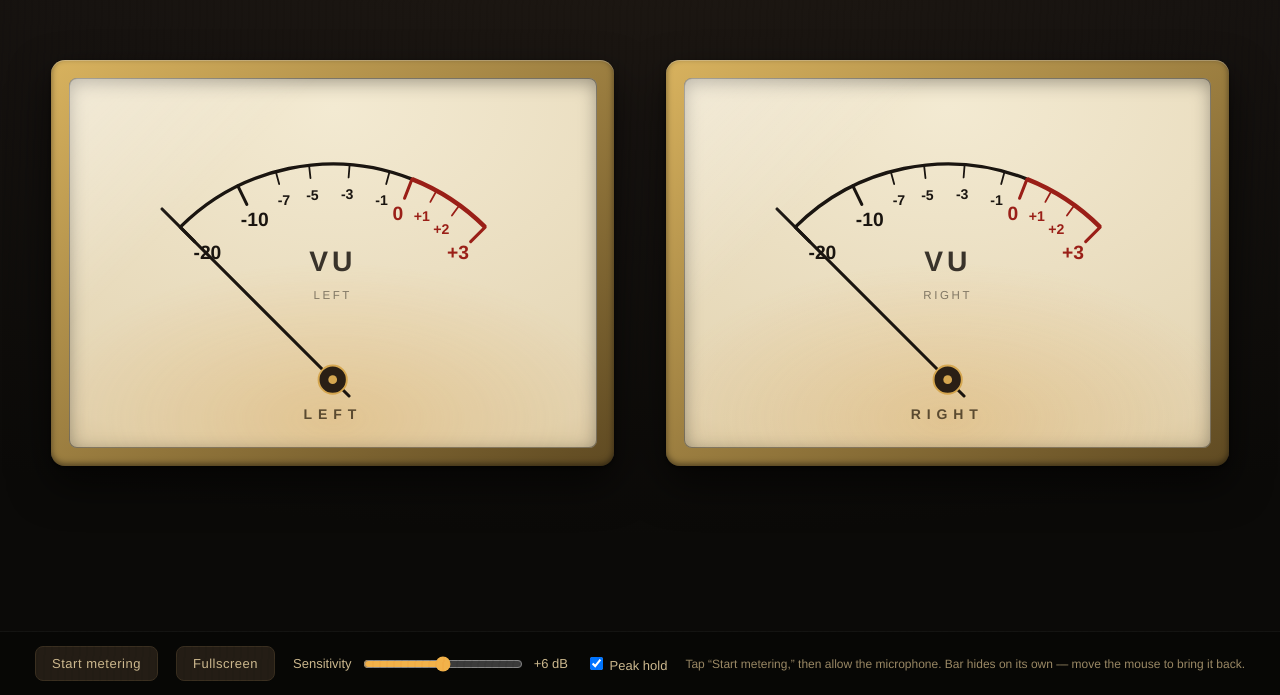
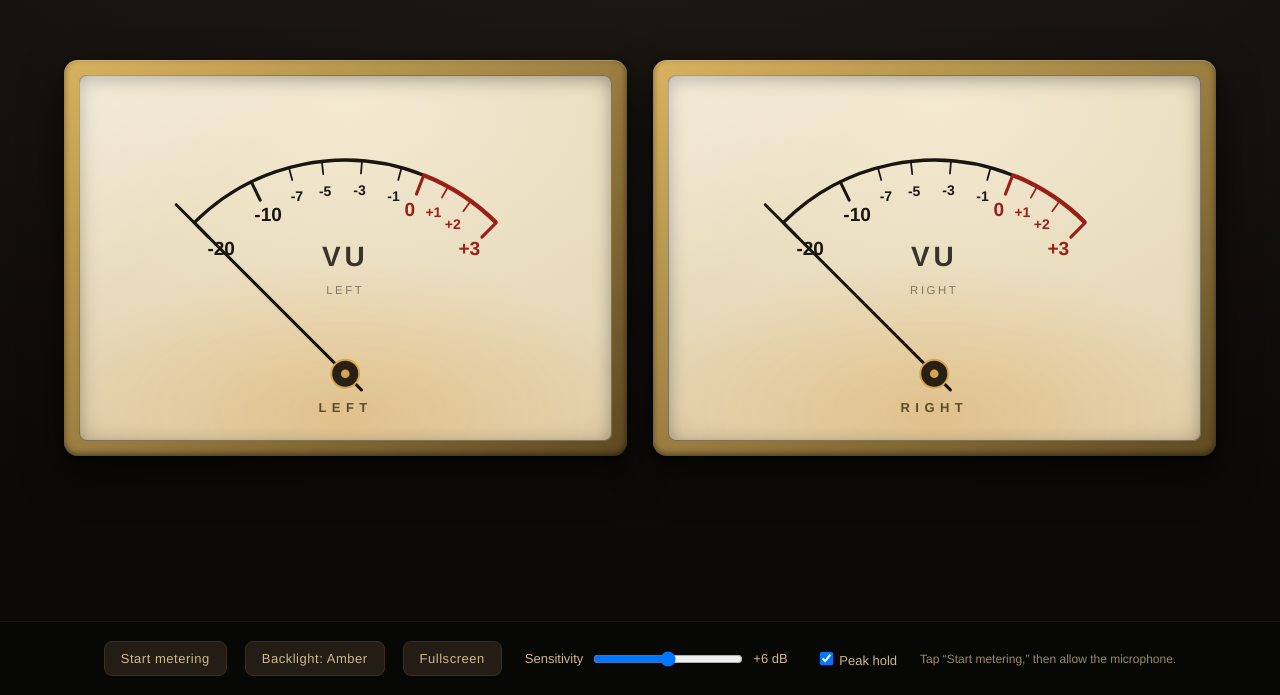
Before and after one commit to RainJaudon/vu-meter, a plain HTML site: page index.html in a window 1280 px wide. Shown: the part 105-800 px from the top of the page. Drawn offline with Linux system fonts and the light colour scheme.

Commit message:
Add files via upload

```diff
--- a/index.html
+++ b/index.html
@@ -5,322 +5,224 @@
 <meta name="viewport" content="width=device-width, initial-scale=1, viewport-fit=cover">
 <title>VU Meters</title>
 <style>
+  /* Compatible with old Chrome (~v76, end-of-life Chromeboxes):
+     no clamp()/min()/max(), no aspect-ratio, no flex gap, no inset shorthand,
+     no optional chaining, and SVG colors set via CSS classes (not var() in attributes). */
   :root{
-    --cabinet-0:#0b0a08;
-    --cabinet-1:#171310;
-    --face-hi:#f3ead2;
-    --face-lo:#e3d4b2;
-    --amber:#f2b24a;          /* incandescent backlight */
-    --amber-soft:#caa24f;
-    --ink:#1a1510;            /* needle + scale ink */
-    --oxblood:#9a1f17;        /* overload zone */
-    --brass-hi:#d8b25e;
-    --brass-lo:#5f4a22;
-    --hud:#cdb98f;
+    --cabinet-0:#0b0a08; --cabinet-1:#171310; --cabinet-hi:#221b14;
+    --brass-hi:#d8b25e; --brass-lo:#5f4a22; --hud:#cdb98f;
+  }
+  body[data-theme="amber"]{
+    --face-hi:#f3ead2; --face-lo:#e3d4b2;
+    --ink:#1a1510; --oxblood:#9a1f17; --label:#5a4a30;
+    --glow:rgba(242,178,74,.40);
+  }
+  body[data-theme="blue"]{
+    --face-hi:#0e1722; --face-lo:#05090f;
+    --ink:#d6ecff; --oxblood:#ff5a4d; --label:#6f93b8;
+    --glow:rgba(64,156,255,.60);
+    --brass-hi:#c2ccd6; --brass-lo:#39434d; --cabinet-hi:#10161e;
   }
   *{box-sizing:border-box}
   html,body{height:100%}
   body{
     margin:0;
-    background:
-      radial-gradient(120% 90% at 50% -10%, #221b14 0%, var(--cabinet-1) 45%, var(--cabinet-0) 100%);
+    background:radial-gradient(120% 90% at 50% -10%, var(--cabinet-hi) 0%, var(--cabinet-1) 45%, var(--cabinet-0) 100%);
     color:var(--hud);
     font-family:"Futura","Avenir Next","Helvetica Neue",Arial,sans-serif;
-    -webkit-font-smoothing:antialiased;
-    overflow:hidden;
-    display:flex;
-    flex-direction:column;
+    -webkit-font-smoothing:antialiased; overflow:hidden;
+    display:flex; flex-direction:column;
   }
-  /* faint wood-grain veneer on the cabinet */
-  body::before{
-    content:"";position:fixed;inset:0;pointer-events:none;opacity:.06;
-    background:repeating-linear-gradient(92deg,#000 0 2px,transparent 2px 7px);
-    mix-blend-mode:overlay;
-  }
-
-  #stage{
-    flex:1;display:flex;align-items:center;justify-content:center;
-    gap:clamp(16px,4vw,64px);
-    padding:clamp(16px,4vw,56px);
-  }
-
+  #stage{flex:1;display:flex;align-items:center;justify-content:center;padding:2vw}
   .meter{
-    position:relative;
-    width:min(44vw,640px);
-    aspect-ratio:1 / 0.72;
-    border-radius:14px;
-    /* brass bezel */
-    padding:clamp(10px,1.4vw,20px);
-    background:
-      linear-gradient(145deg,var(--brass-hi),var(--brass-lo));
-    box-shadow:
-      0 1px 0 rgba(255,255,255,.25) inset,
-      0 -2px 6px rgba(0,0,0,.5) inset,
-      0 18px 40px rgba(0,0,0,.6),
-      0 2px 4px rgba(0,0,0,.5);
+    position:relative;width:44vw;height:31vw;margin:0 1vw;
+    border-radius:14px;padding:1.2vw;
+    background:linear-gradient(145deg,var(--brass-hi),var(--brass-lo));
+    box-shadow:0 1px 0 rgba(255,255,255,.25) inset,0 -2px 6px rgba(0,0,0,.5) inset,0 18px 40px rgba(0,0,0,.6),0 2px 4px rgba(0,0,0,.5);
   }
   .glass{
     position:relative;height:100%;border-radius:8px;overflow:hidden;
-    background:
-      radial-gradient(130% 120% at 50% 8%, var(--face-hi) 0%, var(--face-lo) 78%, #cdb98e 100%);
-    box-shadow:0 0 0 1px rgba(0,0,0,.35) inset, 0 4px 18px rgba(0,0,0,.35) inset;
+    background:radial-gradient(130% 120% at 50% 8%, var(--face-hi) 0%, var(--face-lo) 78%, #cdb98e 100%);
+    box-shadow:0 0 0 1px rgba(0,0,0,.35) inset,0 4px 18px rgba(0,0,0,.35) inset;
   }
-  /* warm lamp glow from behind the face */
-  .glass::before{
-    content:"";position:absolute;inset:0;pointer-events:none;
-    background:radial-gradient(80% 60% at 50% 92%, rgba(242,178,74,.40), rgba(242,178,74,0) 70%);
-    mix-blend-mode:multiply;opacity:.7;
-  }
-  /* glass reflection */
-  .glass::after{
-    content:"";position:absolute;inset:0;pointer-events:none;border-radius:8px;
-    background:linear-gradient(135deg, rgba(255,255,255,.35) 0%, rgba(255,255,255,0) 28%);
-  }
-  svg{display:block;width:100%;height:100%}
-  .chan{
-    position:absolute;left:0;right:0;bottom:7%;text-align:center;
-    font-size:clamp(10px,1.1vw,14px);letter-spacing:.42em;
-    color:#5a4a30;font-weight:600;
-  }
+  .lamp{position:absolute;top:0;left:0;right:0;bottom:0;pointer-events:none;
+    background:radial-gradient(80% 60% at 50% 92%, var(--glow), transparent 70%);opacity:.8}
+  body[data-theme="amber"] .lamp{mix-blend-mode:multiply}
+  body[data-theme="blue"]  .lamp{mix-blend-mode:screen}
+  .sheen{position:absolute;top:0;left:0;right:0;bottom:0;pointer-events:none;border-radius:8px;
+    background:linear-gradient(135deg, rgba(255,255,255,.35) 0%, rgba(255,255,255,0) 28%)}
+  svg{display:block;width:100%;height:100%;position:relative}
 
-  /* ---- control bar ---- */
-  #bar{
-    display:flex;align-items:center;justify-content:center;gap:18px;flex-wrap:wrap;
-    padding:14px 18px;background:rgba(0,0,0,.35);
-    border-top:1px solid rgba(255,255,255,.05);
-    transition:opacity .6s;font-size:13px;
-  }
+  /* SVG colors via CSS so the theme variables resolve (and recolor on toggle) */
+  .ink-s{stroke:var(--ink)} .ink-f{fill:var(--ink)}
+  .red-s{stroke:var(--oxblood)} .red-f{fill:var(--oxblood)}
+  .brass-s{stroke:var(--brass-hi)} .brass-f{fill:var(--brass-hi)}
+
+  .chan{position:absolute;left:0;right:0;bottom:7%;text-align:center;
+    font-size:13px;letter-spacing:.42em;color:var(--label);font-weight:600}
+
+  #bar{display:flex;align-items:center;justify-content:center;flex-wrap:wrap;
+    padding:14px 18px;background:rgba(0,0,0,.35);border-top:1px solid rgba(255,255,255,.05);
+    transition:opacity .6s;font-size:13px}
   #bar.dim{opacity:0;pointer-events:none}
-  button{
-    font:inherit;color:var(--hud);background:#241d15;cursor:pointer;
-    border:1px solid #3a2f20;border-radius:8px;padding:9px 16px;letter-spacing:.04em;
-  }
+  #bar > *{margin:5px 9px}
+  button{font:inherit;color:var(--hud);background:#241d15;cursor:pointer;
+    border:1px solid #3a2f20;border-radius:8px;padding:9px 16px;letter-spacing:.04em}
   button:hover{background:#2e251a}
-  button:focus-visible{outline:2px solid var(--amber);outline-offset:2px}
-  .field{display:flex;align-items:center;gap:9px;white-space:nowrap}
-  input[type=range]{accent-color:var(--amber);width:160px}
-  #status{min-width:0;color:#9c8a66;font-size:12px}
+  button:focus{outline:2px solid #f2b24a;outline-offset:2px}
+  .field{display:flex;align-items:center;white-space:nowrap}
+  .field > *{margin:0 5px}
+  input[type=range]{width:150px}
+  #status{color:#9c8a66;font-size:12px;max-width:42vw}
   #status.err{color:#e1a06a}
-  kbd{background:#2a2218;border:1px solid #3a2f20;border-radius:4px;padding:1px 6px;font-size:11px}
 </style>
 </head>
-<body>
-  <div id="stage">
-    <!-- meters injected here -->
-  </div>
-
+<body data-theme="amber">
+  <div id="stage"></div>
   <div id="bar">
     <button id="start">Start metering</button>
+    <button id="theme">Backlight: Amber</button>
     <button id="full">Fullscreen</button>
-    <div class="field">
+    <span class="field">
       <label for="sens">Sensitivity</label>
       <input id="sens" type="range" min="-24" max="36" step="1" value="6">
       <span id="sensval">+6 dB</span>
-    </div>
-    <div class="field"><label><input id="peak" type="checkbox" checked> Peak hold</label></div>
-    <span id="status">Tap “Start metering,” then allow the microphone. Bar hides on its own — move the mouse to bring it back.</span>
+    </span>
+    <span class="field"><label><input id="peak" type="checkbox" checked> Peak hold</label></span>
+    <span id="status">Tap “Start metering,” then allow the microphone.</span>
   </div>
 
 <script>
-(() => {
+(function(){
   "use strict";
-
-  // ---------- build a meter face as SVG ----------
-  // Geometry: needle pivots near bottom-center, sweeps a shallow arc.
-  const A_MIN = -45, A_MAX = 45;            // needle angle range (deg) low->high
-  const PIVOT = {x:200, y:235};            // in a 400x288 viewBox
-  const RAD = 188;                          // needle length to scale
-  const ARC_R = 168;                        // printed arc radius
-
-  // Standard VU scale: label -> position 0..1 along the scale (nonlinear, authentic)
-  const TICKS = [
-    {v:"-20", t:0.00, big:true},
-    {v:"-10", t:0.21, big:true},
-    {v:"-7",  t:0.33},
-    {v:"-5",  t:0.43},
-    {v:"-3",  t:0.55},
-    {v:"-1",  t:0.67},
-    {v:"0",   t:0.74, big:true},
-    {v:"+1",  t:0.82},
-    {v:"+2",  t:0.90},
-    {v:"+3",  t:1.00, big:true},
+  var A_MIN=-45, A_MAX=45, PIVOT={x:200,y:235}, RAD=188, ARC_R=168;
+  var TICKS=[
+    {v:"-20",t:0.00,big:true},{v:"-10",t:0.21,big:true},{v:"-7",t:0.33},
+    {v:"-5",t:0.43},{v:"-3",t:0.55},{v:"-1",t:0.67},{v:"0",t:0.74,big:true},
+    {v:"+1",t:0.82},{v:"+2",t:0.90},{v:"+3",t:1.00,big:true}
   ];
-  const RED_START = 0.74; // overload zone begins at 0 VU
-
-  const lerp = (a,b,t)=>a+(b-a)*t;
-  const tToAngle = t => lerp(A_MIN, A_MAX, t);
-  const polar = (cx,cy,r,deg)=>{const a=(deg-90)*Math.PI/180;return [cx+r*Math.cos(a),cy+r*Math.sin(a)];};
-
-  function arcPath(r, t0, t1){
-    const [x0,y0]=polar(PIVOT.x,PIVOT.y,r,tToAngle(t0));
-    const [x1,y1]=polar(PIVOT.x,PIVOT.y,r,tToAngle(t1));
-    return `M ${x0.toFixed(1)} ${y0.toFixed(1)} A ${r} ${r} 0 0 1 ${x1.toFixed(1)} ${y1.toFixed(1)}`;
+  var RED_START=0.74;
+  function lerp(a,b,t){return a+(b-a)*t;}
+  function tToAngle(t){return lerp(A_MIN,A_MAX,t);}
+  function polar(cx,cy,r,deg){var a=(deg-90)*Math.PI/180;return [cx+r*Math.cos(a),cy+r*Math.sin(a)];}
+  function arcPath(r,t0,t1){
+    var p0=polar(PIVOT.x,PIVOT.y,r,tToAngle(t0)), p1=polar(PIVOT.x,PIVOT.y,r,tToAngle(t1));
+    return "M "+p0[0].toFixed(1)+" "+p0[1].toFixed(1)+" A "+r+" "+r+" 0 0 1 "+p1[0].toFixed(1)+" "+p1[1].toFixed(1);
+  }
+  function buildFace(label){
+    var ticks="",i,tk,ang,inp,outp,lp,red,cls;
+    for(i=0;i<TICKS.length;i++){
+      tk=TICKS[i]; ang=tToAngle(tk.t);
+      red=tk.t>=RED_START-0.001;
+      inp=polar(PIVOT.x,PIVOT.y,ARC_R-(tk.big?16:10),ang);
+      outp=polar(PIVOT.x,PIVOT.y,ARC_R,ang);
+      cls=red?"red-s":"ink-s";
+      ticks+='<line class="'+cls+'" x1="'+inp[0].toFixed(1)+'" y1="'+inp[1].toFixed(1)+'" x2="'+outp[0].toFixed(1)+'" y2="'+outp[1].toFixed(1)+'" stroke-width="'+(tk.big?2.4:1.4)+'" stroke-linecap="round"/>';
+      lp=polar(PIVOT.x,PIVOT.y,ARC_R-(tk.big?30:24),ang);
+      ticks+='<text class="'+(red?"red-f":"ink-f")+'" x="'+lp[0].toFixed(1)+'" y="'+lp[1].toFixed(1)+'" text-anchor="middle" dominant-baseline="middle" font-size="'+(tk.big?15:11)+'" font-weight="600">'+tk.v+'</text>';
+    }
+    return '<svg viewBox="0 0 400 288" preserveAspectRatio="xMidYMid meet">'
+      + '<path class="ink-s" d="'+arcPath(ARC_R,0,RED_START)+'" fill="none" stroke-width="2.6"/>'
+      + '<path class="red-s" d="'+arcPath(ARC_R,RED_START,1)+'" fill="none" stroke-width="3.4"/>'
+      + ticks
+      + '<text class="ink-f" x="200" y="150" text-anchor="middle" font-size="22" letter-spacing="3" font-weight="700" opacity="0.85">VU</text>'
+      + '<text class="ink-f" x="200" y="172" text-anchor="middle" font-size="9" letter-spacing="2" opacity="0.5">'+label+'</text>'
+      + '<line class="peak red-s" x1="'+PIVOT.x+'" y1="'+PIVOT.y+'" x2="'+PIVOT.x+'" y2="'+(PIVOT.y-RAD+6)+'" stroke-width="2" stroke-linecap="round" opacity="0" transform="rotate('+A_MIN+' '+PIVOT.x+' '+PIVOT.y+')"/>'
+      + '<g class="needle" transform="rotate('+A_MIN+' '+PIVOT.x+' '+PIVOT.y+')">'
+      + '<line class="ink-s" x1="'+PIVOT.x+'" y1="'+(PIVOT.y+18)+'" x2="'+PIVOT.x+'" y2="'+(PIVOT.y-RAD)+'" stroke-width="2.4" stroke-linecap="round"/></g>'
+      + '<circle class="brass-s" cx="'+PIVOT.x+'" cy="'+PIVOT.y+'" r="11" fill="#2a2118" stroke-width="1.5"/>'
+      + '<circle class="brass-f" cx="'+PIVOT.x+'" cy="'+PIVOT.y+'" r="3.4"/>'
+      + '</svg>';
   }
 
-  function buildFace(label){
-    let ticks = "";
-    for(const tk of TICKS){
-      const ang = tToAngle(tk.t);
-      const [ix,iy]=polar(PIVOT.x,PIVOT.y,ARC_R-(tk.big?16:10),ang);
-      const [ox,oy]=polar(PIVOT.x,PIVOT.y,ARC_R,ang);
-      const red = tk.t>=RED_START-0.001;
-      ticks += `<line x1="${ix.toFixed(1)}" y1="${iy.toFixed(1)}" x2="${ox.toFixed(1)}" y2="${oy.toFixed(1)}"
-                 stroke="${red?'var(--oxblood)':'var(--ink)'}" stroke-width="${tk.big?2.4:1.4}" stroke-linecap="round"/>`;
-      const [lx,ly]=polar(PIVOT.x,PIVOT.y,ARC_R-(tk.big?30:24),ang);
-      ticks += `<text x="${lx.toFixed(1)}" y="${ly.toFixed(1)}" text-anchor="middle" dominant-baseline="middle"
-                 font-size="${tk.big?15:11}" font-weight="600"
-                 fill="${red?'var(--oxblood)':'var(--ink)'}">${tk.v}</text>`;
+  var stage=document.getElementById("stage");
+  function makeMeter(label){
+    var wrap=document.createElement("div");
+    wrap.className="meter";
+    wrap.innerHTML='<div class="glass">'+buildFace(label)+'<div class="lamp"></div><div class="sheen"></div><div class="chan">'+label+'</div></div>';
+    stage.appendChild(wrap);
+    return {needle:wrap.querySelector(".needle"),peak:wrap.querySelector(".peak"),angle:A_MIN,vel:0,peakAngle:A_MIN};
+  }
+  var meters=[makeMeter("LEFT"),makeMeter("RIGHT")];
+
+  var ctx,analysers=[],buffers=[],running=false,mono=false;
+  var sens=document.getElementById("sens"),sensVal=document.getElementById("sensval");
+  var peakOn=document.getElementById("peak"),statusEl=document.getElementById("status");
+  function setStatus(msg,err){statusEl.textContent=msg;statusEl.className=err?"err":"";}
+  sens.addEventListener("input",function(){sensVal.textContent=(sens.value>=0?"+":"")+sens.value+" dB";});
+
+  function start(){
+    if(running)return;
+    if(!navigator.mediaDevices||!navigator.mediaDevices.getUserMedia){
+      setStatus("This browser is too old for microphone capture (needs a newer Chrome).",true);return;
     }
-    return `
-    <svg viewBox="0 0 400 288" preserveAspectRatio="xMidYMid meet">
-      <!-- baseline arc -->
-      <path d="${arcPath(ARC_R, 0, RED_START)}" fill="none" stroke="var(--ink)" stroke-width="2.6"/>
-      <path d="${arcPath(ARC_R, RED_START, 1)}" fill="none" stroke="var(--oxblood)" stroke-width="3.4"/>
-      ${ticks}
-      <text x="200" y="150" text-anchor="middle" font-size="22" letter-spacing="3"
-            font-weight="700" fill="var(--ink)" opacity="0.85">VU</text>
-      <text x="200" y="172" text-anchor="middle" font-size="9" letter-spacing="2"
-            fill="var(--ink)" opacity="0.5">${label}</text>
-      <!-- peak-hold marker -->
-      <line class="peak" x1="${PIVOT.x}" y1="${PIVOT.y}" x2="${PIVOT.x}" y2="${PIVOT.y-RAD+6}"
-            stroke="var(--oxblood)" stroke-width="2" stroke-linecap="round" opacity="0"
-            transform="rotate(${A_MIN} ${PIVOT.x} ${PIVOT.y})"/>
-      <!-- needle -->
-      <g class="needle" transform="rotate(${A_MIN} ${PIVOT.x} ${PIVOT.y})">
-        <line x1="${PIVOT.x}" y1="${PIVOT.y+18}" x2="${PIVOT.x}" y2="${PIVOT.y-RAD}"
-              stroke="var(--ink)" stroke-width="2.4" stroke-linecap="round"/>
-      </g>
-      <circle cx="${PIVOT.x}" cy="${PIVOT.y}" r="11" fill="#2a2118"
-              stroke="var(--brass-hi)" stroke-width="1.5"/>
-      <circle cx="${PIVOT.x}" cy="${PIVOT.y}" r="3.4" fill="var(--brass-hi)"/>
-    </svg>`;
+    var constraints={audio:{echoCancellation:false,noiseSuppression:false,autoGainControl:false,channelCount:2},video:false};
+    navigator.mediaDevices.getUserMedia(constraints).then(function(stream){
+      var AC=window.AudioContext||window.webkitAudioContext;
+      ctx=new AC(); if(ctx.resume){ctx.resume();}
+      var src=ctx.createMediaStreamSource(stream);
+      var tr=stream.getAudioTracks()[0];
+      var settings=tr.getSettings?tr.getSettings():{};
+      mono=(settings.channelCount||1)<2;
+      var splitter=ctx.createChannelSplitter(2);
+      src.connect(splitter);
+      for(var i=0;i<2;i++){
+        var an=ctx.createAnalyser(); an.fftSize=1024; an.smoothingTimeConstant=0;
+        splitter.connect(an,mono?0:i);
+        analysers[i]=an; buffers[i]=new Float32Array(an.fftSize);
+      }
+      running=true;
+      setStatus(mono?"Running — input is MONO, both meters track the same signal. Use a stereo line-in for true L/R."
+                    :"Running — set Sensitivity so loud passages just kiss 0 VU.",false);
+      document.getElementById("start").textContent="Metering…";
+      last=now(); loop();
+    }).catch(function(e){ setStatus("No microphone access: "+e.message,true); });
   }
 
-  // ---------- DOM ----------
-  const stage = document.getElementById("stage");
-  function makeMeter(label){
-    const wrap = document.createElement("div");
-    wrap.className = "meter";
-    wrap.innerHTML = `<div class="glass">${buildFace(label)}<div class="chan">${label}</div></div>`;
-    stage.appendChild(wrap);
-    return {
-      needle: wrap.querySelector(".needle"),
-      peak:   wrap.querySelector(".peak"),
-      angle:  A_MIN, vel:0, peakAngle:A_MIN,
-    };
+  var STIFF=230,DAMP=26;
+  function now(){return (window.performance&&performance.now)?performance.now():Date.now();}
+  var last=now();
+  function rmsToAngle(rms){
+    var db=20*Math.log(rms+1e-9)/Math.LN10+Number(sens.value);
+    var t=(db+20)/23; if(t<0)t=0; if(t>1)t=1; return tToAngle(t);
   }
-  const meters = [ makeMeter("LEFT"), makeMeter("RIGHT") ];
-
-  // ---------- audio ----------
-  let ctx, raf, analysers = [], buffers = [], running=false, mono=false;
-  const sens = document.getElementById("sens");
-  const sensVal = document.getElementById("sensval");
-  const peakOn = document.getElementById("peak");
-  const statusEl = document.getElementById("status");
-
-  function setStatus(msg, err=false){ statusEl.textContent = msg; statusEl.classList.toggle("err", err); }
-  sens.addEventListener("input", () => sensVal.textContent = (sens.value>=0?"+":"")+sens.value+" dB");
-
-  async function start(){
-    if(running) return;
-    try{
-      // CRITICAL: disable the browser's voice processing or the needle will pump.
-      const stream = await navigator.mediaDevices.getUserMedia({
-        audio:{
-          echoCancellation:false,
-          noiseSuppression:false,
-          autoGainControl:false,
-          channelCount:2,
-        }, video:false
-      });
-
-      ctx = new (window.AudioContext||window.webkitAudioContext)();
-      await ctx.resume();
-      const src = ctx.createMediaStreamSource(stream);
-      const chCount = stream.getAudioTracks()[0].getSettings().channelCount || 1;
-      mono = chCount < 2;
-
-      const splitter = ctx.createChannelSplitter(2);
-      src.connect(splitter);
-      for(let i=0;i<2;i++){
-        const an = ctx.createAnalyser();
-        an.fftSize = 1024; an.smoothingTimeConstant = 0;
-        // if input is mono, both meters read channel 0
-        splitter.connect(an, mono ? 0 : i);
-        analysers[i] = an;
-        buffers[i] = new Float32Array(an.fftSize);
-      }
-      running = true;
-      setStatus(mono
-        ? "Running — input is MONO, so both meters track the same signal. Use a stereo line-in (see notes) for true L/R."
-        : "Running — stereo. Set Sensitivity so loud passages just kiss 0 VU.");
-      document.getElementById("start").textContent = "Metering…";
-      loop();
-    }catch(e){
-      setStatus("No microphone access: " + e.message + ". On the Chromebox this page must be served over https:// (or localhost) for mic permission.", true);
+  function loop(){
+    var n=now(),dt=(n-last)/1000; last=n; if(dt>0.05)dt=0.05;
+    for(var i=0;i<2;i++){
+      analysers[i].getFloatTimeDomainData(buffers[i]);
+      var b=buffers[i],sum=0,k; for(k=0;k<b.length;k++){sum+=b[k]*b[k];}
+      var rms=Math.sqrt(sum/b.length),target=rmsToAngle(rms),m=meters[i];
+      var acc=STIFF*(target-m.angle)-DAMP*m.vel;
+      m.vel+=acc*dt; m.angle+=m.vel*dt;
+      if(m.angle<A_MIN){m.angle=A_MIN;m.vel=0;}
+      if(m.angle>A_MAX){m.angle=A_MAX;m.vel*=-0.2;}
+      m.needle.setAttribute("transform","rotate("+m.angle.toFixed(2)+" "+PIVOT.x+" "+PIVOT.y+")");
+      if(peakOn.checked){
+        if(m.angle>m.peakAngle){m.peakAngle=m.angle;} else {m.peakAngle=Math.max(A_MIN,m.peakAngle-18*dt);}
+        m.peak.setAttribute("opacity",m.peakAngle>A_MIN+0.5?"0.9":"0");
+        m.peak.setAttribute("transform","rotate("+m.peakAngle.toFixed(2)+" "+PIVOT.x+" "+PIVOT.y+")");
+      } else { m.peak.setAttribute("opacity","0"); }
     }
+    requestAnimationFrame(loop);
   }
 
-  // VU-style ballistics: critically-damped needle, ~300 ms rise.
-  const STIFF = 230, DAMP = 26;   // tuned for slight overshoot then settle
-  let last = performance.now();
-
-  function rmsToAngle(rms){
-    const db = 20*Math.log10(rms + 1e-9) + Number(sens.value);
-    // map roughly -20 VU .. +3 VU onto the scale
-    let t = (db + 20) / 23;            // -20dB->0, +3dB->1
-    t = Math.max(0, Math.min(1, t));
-    return tToAngle(t);
-  }
-
-  function loop(){
-    const now = performance.now();
-    let dt = (now - last)/1000; last = now;
-    dt = Math.min(dt, 0.05);
-
-    for(let i=0;i<2;i++){
-      analysers[i].getFloatTimeDomainData(buffers[i]);
-      let sum=0; const b=buffers[i];
-      for(let n=0;n<b.length;n++) sum += b[n]*b[n];
-      const rms = Math.sqrt(sum/b.length);
-      const target = rmsToAngle(rms);
-
-      const m = meters[i];
-      const a = STIFF*(target - m.angle) - DAMP*m.vel;
-      m.vel += a*dt;
-      m.angle += m.vel*dt;
-      if(m.angle<A_MIN){m.angle=A_MIN;m.vel=0;}
-      if(m.angle>A_MAX){m.angle=A_MAX;m.vel*=-0.2;}
-      m.needle.setAttribute("transform", `rotate(${m.angle.toFixed(2)} ${PIVOT.x} ${PIVOT.y})`);
-
-      if(peakOn.checked){
-        if(m.angle > m.peakAngle) m.peakAngle = m.angle;
-        else m.peakAngle = Math.max(A_MIN, m.peakAngle - 18*dt); // slow decay
-        m.peak.setAttribute("opacity", m.peakAngle>A_MIN+0.5 ? "0.9":"0");
-        m.peak.setAttribute("transform", `rotate(${m.peakAngle.toFixed(2)} ${PIVOT.x} ${PIVOT.y})`);
-      }else{
-        m.peak.setAttribute("opacity","0");
-      }
-    }
-    raf = requestAnimationFrame(loop);
-  }
-
-  // ---------- ui chrome ----------
-  document.getElementById("start").addEventListener("click", start);
-  document.getElementById("full").addEventListener("click", () => {
-    if(!document.fullscreenElement) document.documentElement.requestFullscreen?.();
-    else document.exitFullscreen?.();
+  document.getElementById("start").addEventListener("click",start);
+  var themeBtn=document.getElementById("theme");
+  themeBtn.addEventListener("click",function(){
+    var toBlue=document.body.getAttribute("data-theme")==="amber";
+    document.body.setAttribute("data-theme",toBlue?"blue":"amber");
+    themeBtn.textContent="Backlight: "+(toBlue?"McIntosh blue":"Amber");
+  });
+  document.getElementById("full").addEventListener("click",function(){
+    var el=document.documentElement;
+    if(!document.fullscreenElement){ if(el.requestFullscreen){el.requestFullscreen();} else if(el.webkitRequestFullscreen){el.webkitRequestFullscreen();} }
+    else { if(document.exitFullscreen){document.exitFullscreen();} else if(document.webkitExitFullscreen){document.webkitExitFullscreen();} }
   });
 
-  // auto-hide the control bar after inactivity
-  const bar = document.getElementById("bar");
-  let hideT;
-  function poke(){
-    bar.classList.remove("dim");
-    clearTimeout(hideT);
-    hideT = setTimeout(()=>{ if(running) bar.classList.add("dim"); }, 4000);
-  }
-  ["mousemove","keydown","touchstart","click"].forEach(ev=>window.addEventListener(ev,poke));
+  var bar=document.getElementById("bar"),hideT;
+  function poke(){ bar.className=""; clearTimeout(hideT); hideT=setTimeout(function(){ if(running){bar.className="dim";} },4000); }
+  var evs=["mousemove","keydown","touchstart","click"],e;
+  for(e=0;e<evs.length;e++){ window.addEventListener(evs[e],poke); }
   poke();
 })();
 </script>
```
